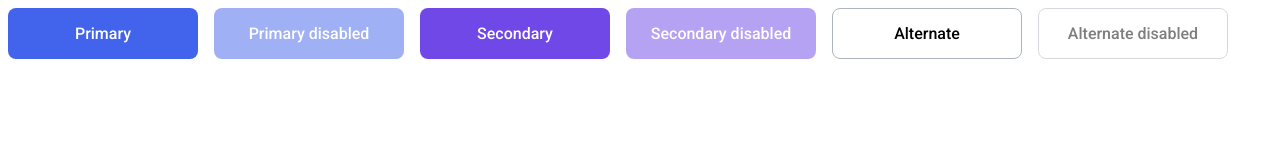
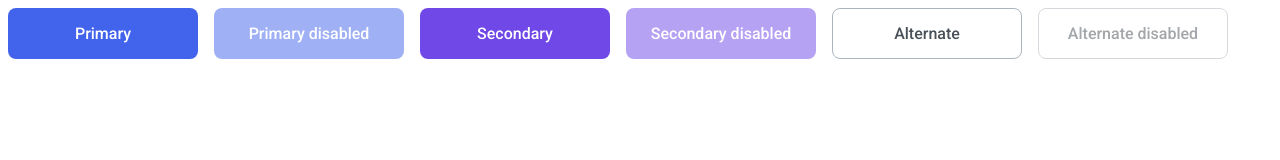
Before and after one commit to js-tasks-ru/htmlcss-20230911-4_poorlittlesoul70, a website: page 03-lection1/01-button/index.html in a window 1280 px wide. Drawn offline with Linux system fonts and the light colour scheme.

Commit message:
03-lection1/02-accordion_Kseniia Malysheva

```diff
--- a/03-lection1/01-button/button.css
+++ b/03-lection1/01-button/button.css
@@ -50,7 +50,7 @@
 
 .button_alternate {
     background-color: var(--white);
-    color: var(--dark-4);
+    color: var(--grey-4);
     border-color: var(--grey-3);
     border-width: 1px;
     border-style: solid;
```
